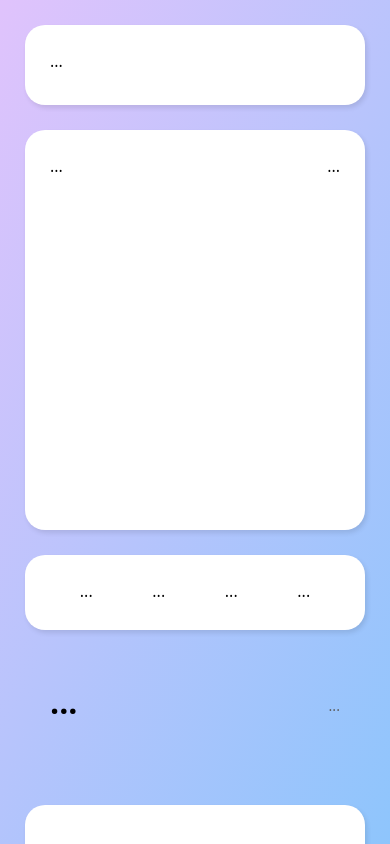
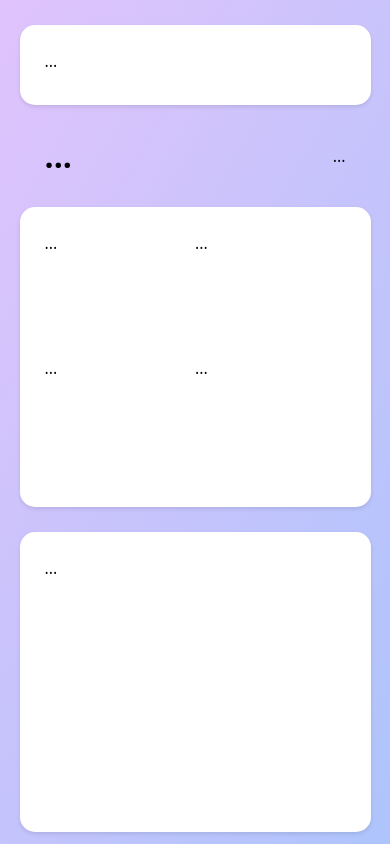
Before and after one commit to bradvatne/finance-app-grid-practice, a Next.js app: page / in a window 390 px wide. Shown: the top 844 px of the page. Built offline with nearby package versions, Linux system fonts and the light colour scheme.

Commit message:
switch to sass

```diff
--- a/package.json
+++ b/package.json
@@ -10,6 +10,7 @@
   "dependencies": {
     "next": "10.0.7",
     "react": "17.0.1",
-    "react-dom": "17.0.1"
+    "react-dom": "17.0.1",
+    "sass": "^1.32.8"
   }
 }
--- a/pages/_app.js
+++ b/pages/_app.js
@@ -1,4 +1,4 @@
-import '../styles/globals.css'
+import '../styles/globals.scss'
 
 function MyApp({ Component, pageProps }) {
   return <Component {...pageProps} />
--- a/styles/globals.css
+++ /dev/null
@@ -1,201 +0,0 @@
-html,
-body,
-div,
-h1,
-h2,
-h3,
-h4,
-h5,
-h6,
-p,
-strong {
-  padding: 0;
-  margin: 0;
-
-  font-family: "Open Sans", sans-serif;
-}
-
-html {
-  box-sizing: border-box;
-  background-image: linear-gradient(120deg, #e0c3fc 0%, #8ec5fc 100%);
-  height: 100vh;
-}
-
-*,
-*:before,
-*:after {
-  box-sizing: inherit;
-}
-
-.app-container {
-  display: flex;
-  width: 100vw;
-  height: 100vh;
-  justify-content: center;
-  align-items: center;
-}
-
-.grid {
-  margin: 25px;
-  display: grid;
-  grid-template-columns: 300px auto 400px;
-  grid-gap: 25px;
-  background-color: rgba(255, 255, 255, 0.3);
-  border-radius: 1rem;
-  background-image: none;
-  box-shadow: 0 2px 4px rgba(0, 0, 0, 0.1);
-  width: 1400px;
-}
-
-.center {
-  display: grid;
-  grid-gap: 25px;
-  grid-template-columns: 1fr 1fr;
-  grid-template-rows: 75px 125px 225px 1fr;
-  background-image: none;
-  min-height: 850px;
-}
-
-.left {
-  background-color: white;
-  background-image: none;
-  padding: 25px;
-  margin: 25px;
-  margin-right: 0px;
-  border-radius: 20px;
-  box-shadow: 2px 3px 5px rgba(0, 0, 0, 0.1);
-  min-height: 800px;
-  grid-row: 1/3;
-}
-
-.right {
-  grid-column: 3;
-  grid-row: 1/3;
-  background-color: white;
-  background-image: none;
-  border-radius: 0px 15px 15px 0px;
-  padding: 25px;
-}
-
-@media(max-width: 1000px) {
-  .grid {
-    grid-template-columns: 1fr;
-    grid-template-rows: none;
-    height: 100%;
-    background-color: transparent;
-    box-shadow: none;
-  }
-  .center {
-    grid-column: 1;
-    grid-row: 3;
-  }
-  .left {
-    grid-column: 1;
-    grid-row: 1;
-    min-height: 0px;
-    height: 80px;
-    margin: 0;
-    margin-top: 25px;
-  }
-
-  .right {
-    grid-column: 1;
-    grid-row: end;
-    min-height: 0;
-    height: 400px;
-    border-radius: 20px;
-    box-shadow: 2px 3px 5px rgba(0, 0, 0, 0.1);
-  }
-
-
-  .title {
-    grid-row: 2;
-  }
-}
-
-@media(max-width: 1200px) {
-  .center {
-    grid-template-columns: auto;
-    grid-template-rows: 75px 125px 125px 125px 1fr;
-  }
-
-  .expenses {
-    grid-column: 1/3;
-  }
-
-  .balance {
-    grid-column: 1/3;
-  }
-
-}
-
-/*CENTER ELEMENTS*/
-
-.title {
-  display: flex;
-  justify-content: space-between;
-  grid-column: 1/3;
-  padding: 25px;
-}
-
-.date {
-  line-height: 52px;
-  text-align: right;
-  font-size: 0.9rem;
-}
-
-.grey {
-  color: rgb(88, 88, 88);
-}
-
-.icons {
-  display: grid;
-  grid-column: 1/3;
-  grid-template-columns: 1fr 1fr 1fr 1fr;
-  background-color: white;
-  border-radius: 20px;
-  box-shadow: 2px 3px 5px rgba(0, 0, 0, 0.1);
-  text-align: center;
-  padding: 25px;
-}
-
-.balance {
-  background-color: white;
-  border-radius: 20px;
-  box-shadow: 2px 3px 5px rgba(0, 0, 0, 0.1);
-  text-align: center;
-  padding: 25px;
-
-}
-
-.expenses {
-  background-color: white;
-  border-radius: 20px;
-  box-shadow: 2px 3px 5px rgba(0, 0, 0, 0.1);
-  text-align: center;
-  padding: 25px;
-
-}
-
-.overview {
-  grid-column: 1/3;
-  background-color: white;
-  border-radius: 20px;
-  box-shadow: 2px 3px 5px rgba(0, 0, 0, 0.1);
-  text-align: center;
-  padding: 25px;
-}
-
-/* RIGHT ELEMENTS */
-
-.user {
-  display: flex;
-  justify-content: space-between;
-}
-
-.notifications {
-}
-
-.account {
-  text-align: right;
-}
--- /dev/null
+++ b/styles/globals.scss
@@ -0,0 +1,171 @@
+html,
+body,
+div,
+h1,
+p {
+  padding: 0;
+  margin: 0;
+
+  font-family: "Open Sans", sans-serif;
+}
+
+html {
+  box-sizing: border-box;
+  background-image: linear-gradient(120deg, #e0c3fc 0%, #8ec5fc 100%);
+}
+
+*,
+*:before,
+*:after {
+  box-sizing: inherit;
+}
+
+$margins: 25px;
+$border-radius: 15px;
+$padding: 25px;
+$box-shadow: 0 2px 4px rgba(0, 0, 0, 0.1);
+
+@mixin box-styles {
+  border-radius: $border-radius;
+  box-shadow: $box-shadow;
+  background-color: white;
+  padding: $padding;
+}
+
+.left,
+.right,
+.icons,
+.balance,
+.expenses,
+.overview {
+  @include box-styles;
+}
+
+.app-container {
+  display: flex;
+  width: 100vw;
+  min-height: 100vh;
+  justify-content: center;
+  align-items: center;
+}
+
+@media (min-width: 1001px) {
+  .grid {
+    display: grid;
+    grid-template-columns: 300px auto 400px;
+    grid-gap: $margins;
+    margin: $margins;
+    box-shadow: $box-shadow;
+    border-radius: $border-radius;
+    background-color: rgba(255, 255, 255, 0.3);
+    width: 1400px;
+  }
+
+  .center {
+    display: grid;
+    grid-gap: 25px;
+    grid-template-columns: 1fr 1fr;
+    grid-template-rows: 75px 125px 225px 1fr;
+    margin-bottom: $margins;
+    min-height: 850px;
+  }
+
+  .left {
+    margin: $margins;
+    margin-right: 0;
+  }
+
+  .right {
+    border-top-left-radius: 0;
+    border-bottom-left-radius: 0;
+  }
+
+  /*CENTER ELEMENTS*/
+
+  .title {
+    grid-column: 1/3;
+    padding: 25px;
+  }
+
+  .grey {
+    color: rgb(88, 88, 88);
+  }
+
+  .icons {
+    @include box-styles;
+    display: grid;
+    grid-column: 1/3;
+    grid-template-columns: 1fr 1fr 1fr 1fr;
+    text-align: center;
+  }
+
+  .overview {
+    grid-column: 1/3;
+  }
+}
+
+@media (max-width: 1000px) {
+  .grid {
+    width: 90%;
+    grid-template-columns: 1fr;
+    grid-template-rows: 80px 600px 300px;
+    height: 100%;
+    padding: 25px 0 25px 0;
+  }
+
+  .icons {
+    display: grid;
+    grid-template-columns: 1fr 1fr;
+    grid-template-rows: 125px 125px;
+  }
+
+  .left {
+    min-height: 0px;
+    height: 80px;
+  }
+
+  .right {
+    min-height: 0;
+    height: 300px;
+  }
+
+  .icons,
+  .balance,
+  .expenses,
+  .overview {
+    margin-bottom: $margins;
+    height: 300px;
+  }
+}
+
+@media (max-width: 1300px) {
+  .center {
+    grid-template-columns: auto;
+    grid-template-rows: 75px 125px 125px 125px 1fr;
+  }
+
+  .expenses {
+    grid-column: 1/3;
+  }
+
+  .balance {
+    grid-column: 1/3;
+  }
+}
+
+/* RIGHT ELEMENTS */
+
+.user {
+  display: flex;
+  justify-content: space-between;
+}
+.account {
+  text-align: right;
+}
+
+.title {
+  display: flex;
+  justify-content: space-between;
+  padding: $padding;
+  line-height: 52px;
+}
```
Also changed, not shown: 1 other file (tests, documents, lock files or other folders).
